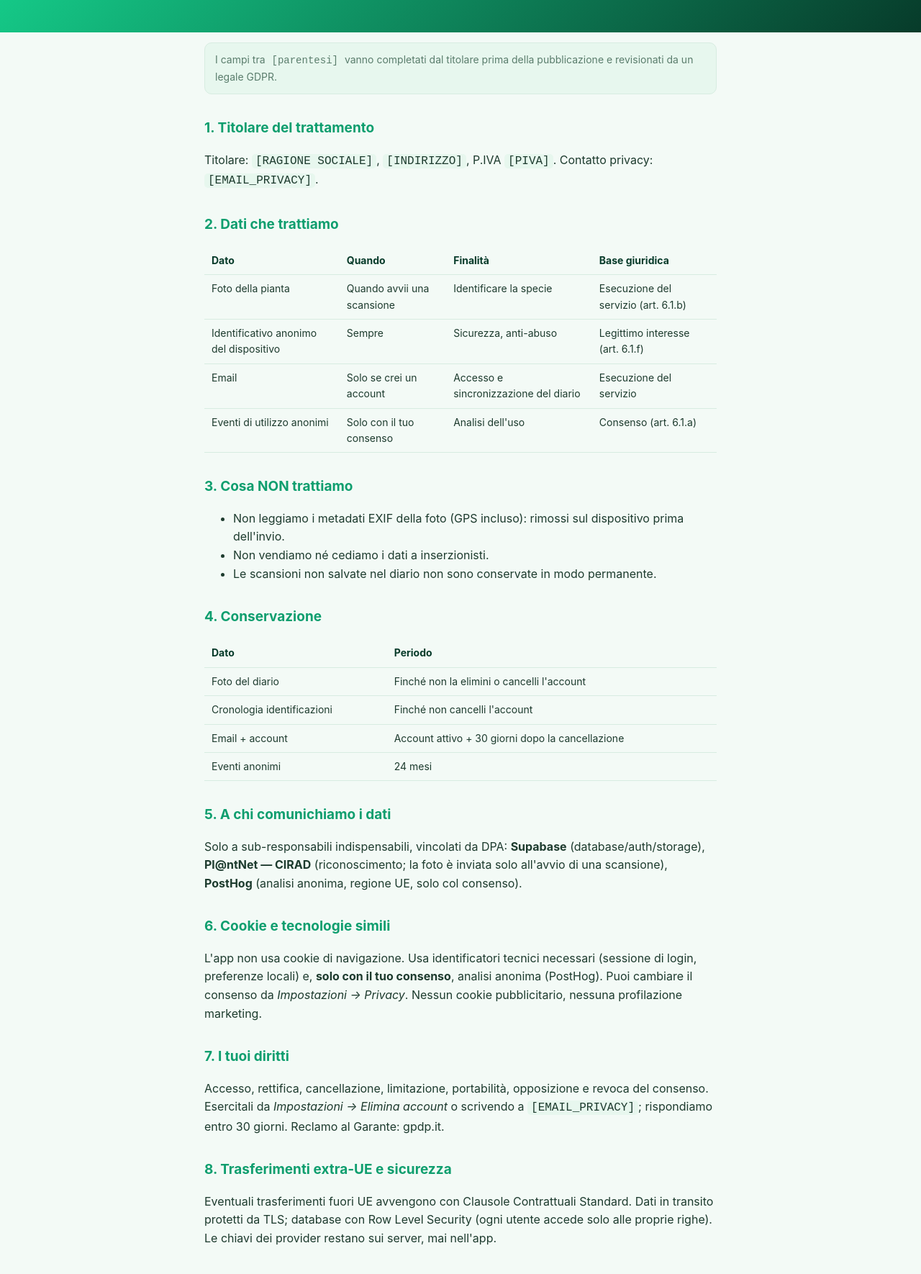
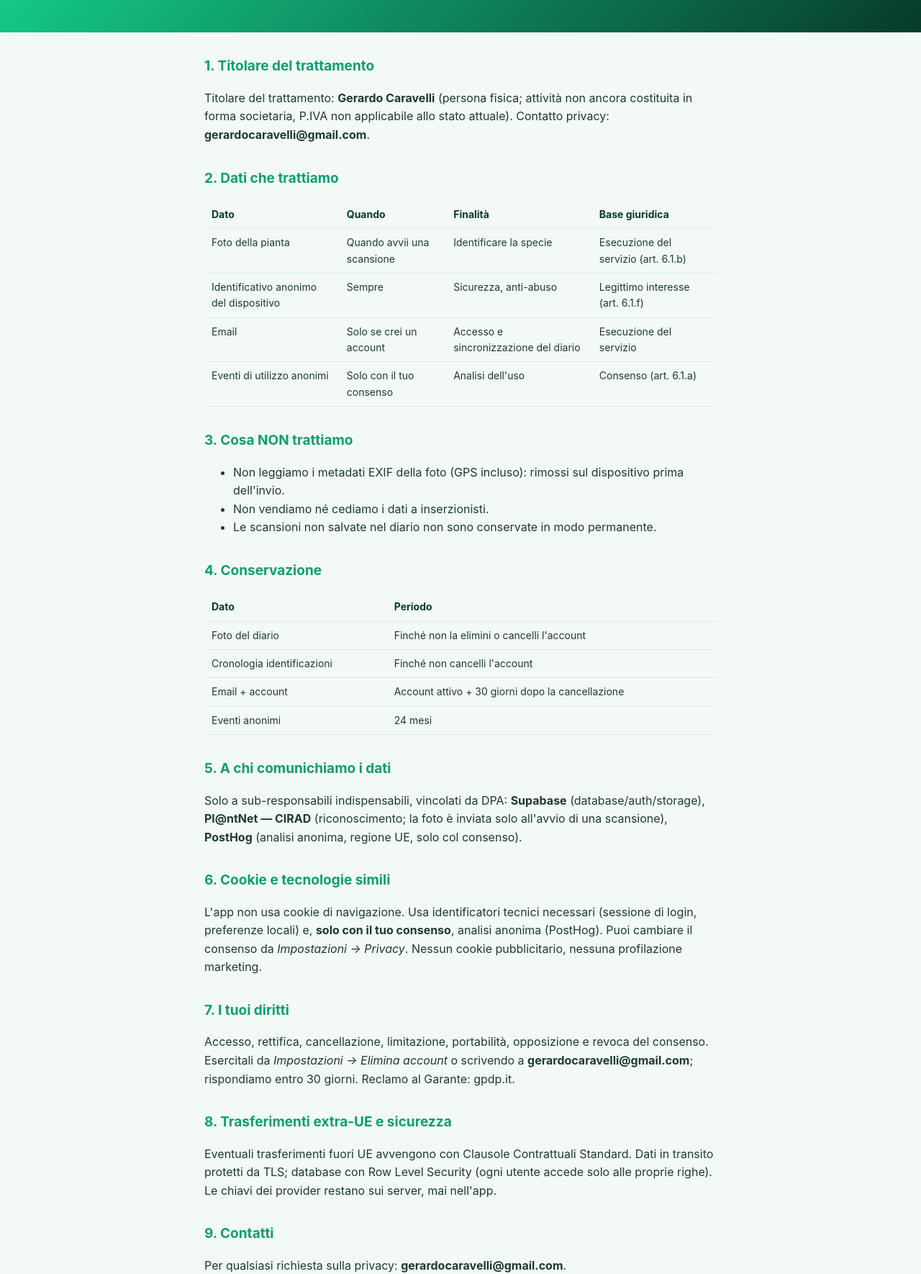
Before and after one commit to Gerardo00-code/frondea-legal, a plain HTML site: page index.html in a window 1280 px wide. Shown: the part 127-1897 px from the top of the page at 72% size. Drawn offline with Linux system fonts and the light colour scheme.

Commit message:
privacy: fill controller data (Gerardo Caravelli)

```diff
--- a/index.html
+++ b/index.html
@@ -26,10 +26,8 @@
 <body>
 <header><div class="wrap"><h1>🌿 Frondea — Informativa sulla Privacy</h1><p>Ultimo aggiornamento: 22 maggio 2026</p></div></header>
 <main class="wrap">
-  <p class="note">I campi tra <code>[parentesi]</code> vanno completati dal titolare prima della pubblicazione e revisionati da un legale GDPR.</p>
-
   <h2>1. Titolare del trattamento</h2>
-  <p>Titolare: <code>[RAGIONE SOCIALE]</code>, <code>[INDIRIZZO]</code>, P.IVA <code>[PIVA]</code>. Contatto privacy: <code>[EMAIL_PRIVACY]</code>.</p>
+  <p>Titolare del trattamento: <strong>Gerardo Caravelli</strong> (persona fisica; attività non ancora costituita in forma societaria, P.IVA non applicabile allo stato attuale). Contatto privacy: <strong>gerardocaravelli@gmail.com</strong>.</p>
 
   <h2>2. Dati che trattiamo</h2>
   <table>
@@ -63,13 +61,13 @@
   <p>L'app non usa cookie di navigazione. Usa identificatori tecnici necessari (sessione di login, preferenze locali) e, <strong>solo con il tuo consenso</strong>, analisi anonima (PostHog). Puoi cambiare il consenso da <em>Impostazioni → Privacy</em>. Nessun cookie pubblicitario, nessuna profilazione marketing.</p>
 
   <h2>7. I tuoi diritti</h2>
-  <p>Accesso, rettifica, cancellazione, limitazione, portabilità, opposizione e revoca del consenso. Esercitali da <em>Impostazioni → Elimina account</em> o scrivendo a <code>[EMAIL_PRIVACY]</code>; rispondiamo entro 30 giorni. Reclamo al Garante: gpdp.it.</p>
+  <p>Accesso, rettifica, cancellazione, limitazione, portabilità, opposizione e revoca del consenso. Esercitali da <em>Impostazioni → Elimina account</em> o scrivendo a <strong>gerardocaravelli@gmail.com</strong>; rispondiamo entro 30 giorni. Reclamo al Garante: gpdp.it.</p>
 
   <h2>8. Trasferimenti extra-UE e sicurezza</h2>
   <p>Eventuali trasferimenti fuori UE avvengono con Clausole Contrattuali Standard. Dati in transito protetti da TLS; database con Row Level Security (ogni utente accede solo alle proprie righe). Le chiavi dei provider restano sui server, mai nell'app.</p>
 
   <h2>9. Contatti</h2>
-  <p><code>[EMAIL_PRIVACY]</code> — <code>[INDIRIZZO]</code>.</p>
+  <p>Per qualsiasi richiesta sulla privacy: <strong>gerardocaravelli@gmail.com</strong>.</p>
 </main>
 <footer class="wrap">© 2026 Frondea. Documento educativo; Frondea non è un dispositivo medico.</footer>
 </body>
```
